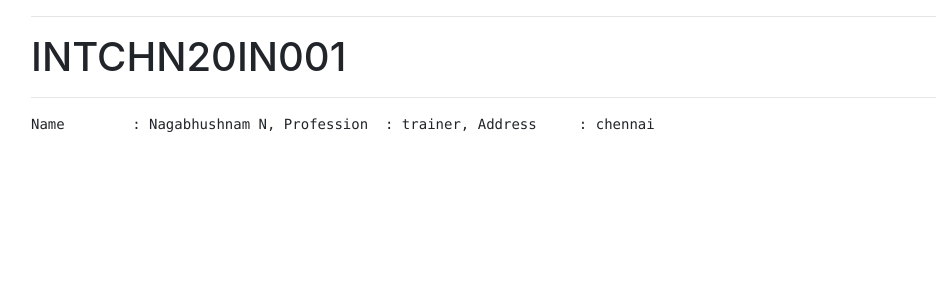
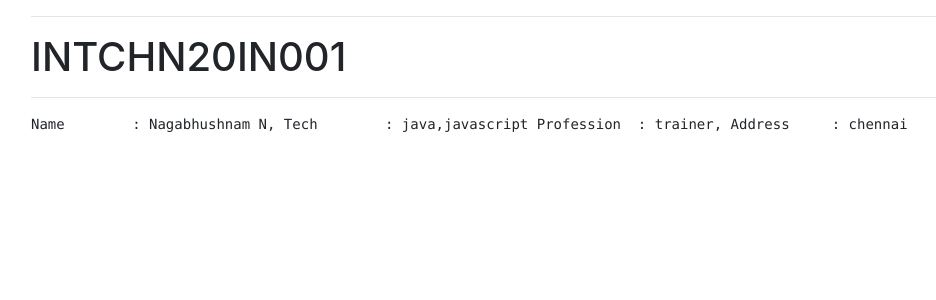
Before and after one commit to nagabhushanamn/batch1-repo, a React (Create React App) app in the folder ui/: page / in a window 1280 px wide. Shown: the top 300 px of the page, without its empty margins (54-990 px from the left). Built offline with nearby package versions, Linux system fonts and the light colour scheme.

Commit message:
add tech

```diff
--- a/ui/src/components/Nag.js
+++ b/ui/src/components/Nag.js
@@ -7,6 +7,7 @@ const Nag = () => {
         <div>
             <pre>
                 Name        : Nagabhushnam N,
+                Tech        : java,javascript
                 Profession  : trainer,
                 Address     : chennai
            </pre>
```
